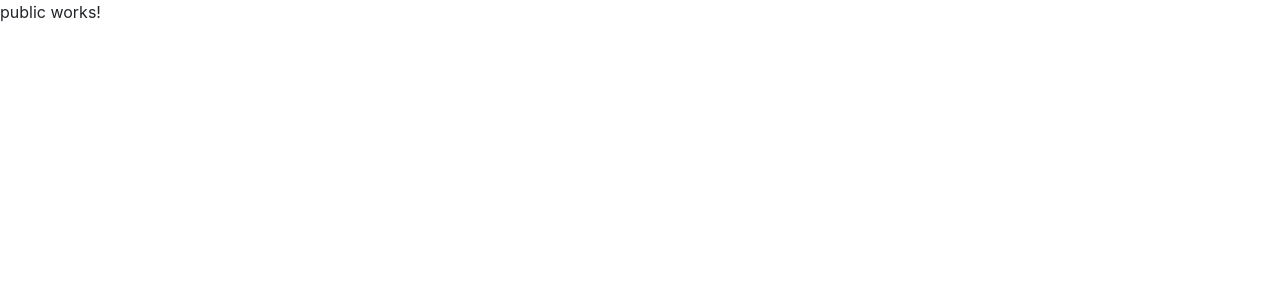
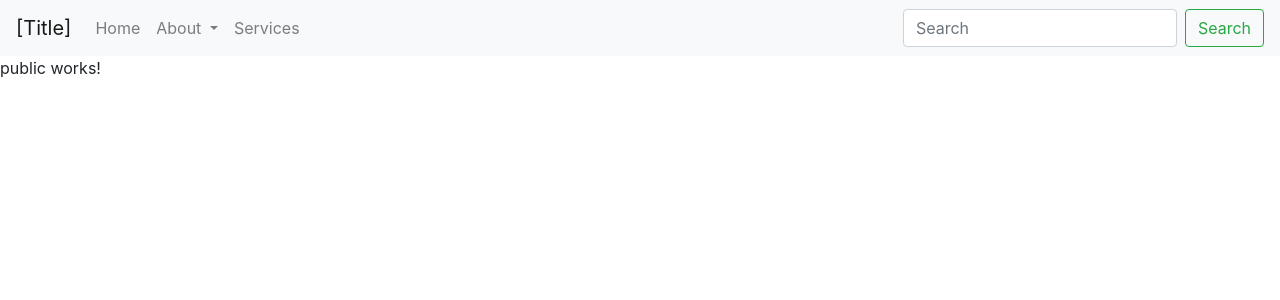
Before and after one commit to marcohern/ultimate, an Angular app in the folder frontend/: page / in a window 1280 px wide. Shown: the top 300 px of the page. Built offline with nearby package versions, Linux system fonts and the light colour scheme.

Commit message:
added dynamic menu system

```diff
--- a/frontend/src/app/app.component.html
+++ b/frontend/src/app/app.component.html
@@ -1 +1,2 @@
+<ultimate-menu [items]="menu"></ultimate-menu>
 <router-outlet></router-outlet>
--- a/frontend/src/app/app.component.ts
+++ b/frontend/src/app/app.component.ts
@@ -1,10 +1,18 @@
-import { Component } from '@angular/core';
+import { Component, OnInit } from '@angular/core';
+import { MenuItem } from './modules/ultimate-core/models/menu-item';
+import { menu } from './menu';
 
 @Component({
   selector: 'app-root',
   templateUrl: './app.component.html',
   styleUrls: ['./app.component.css']
 })
-export class AppComponent {
+export class AppComponent implements OnInit {
   title = 'ultimate';
+  menu:MenuItem[] = [];
+
+  ngOnInit() {
+    console.log(menu);
+    this.menu = menu;
+  }
 }
--- a/frontend/src/app/app.module.ts
+++ b/frontend/src/app/app.module.ts
@@ -5,7 +5,7 @@ import { AppRoutingModule } from './app-routing.module';
 import { UltimateAuthModule } from './modules/ultimate-auth/ultimate-auth.module';
 
 import { AppComponent } from './app.component';
-
+import { UltimateCoreModule } from './modules/ultimate-core/ultimate-core.module';
 
 @NgModule({
   declarations: [
@@ -14,6 +14,7 @@ import { AppComponent } from './app.component';
   imports: [
     BrowserModule,
     AppRoutingModule,
+    UltimateCoreModule,
     UltimateAuthModule
   ],
   providers: [],
--- /dev/null
+++ b/frontend/src/app/menu.ts
@@ -0,0 +1,12 @@
+import { MenuItem } from "./modules/ultimate-core/models/menu-item";
+
+export const menu:MenuItem[] = [
+    {label:'Home',path:['home'], enabled:false},
+    {label:'About', children: [
+        {label:'Who we are',path:['who']},
+        {label:'What we do',path:['what']},
+        {label:'-'},
+        {label:'Where we are',path:['where']},
+    ]},
+    {label:'Services',path:['services']}
+];
--- /dev/null
+++ b/frontend/src/app/modules/ultimate-core/cmps/menu/menu.component.html
@@ -0,0 +1,32 @@
+<nav class="navbar navbar-expand-lg navbar-light bg-light">
+  <a class="navbar-brand" href="#">{{title}}</a>
+  <button class="navbar-toggler" type="button" data-toggle="collapse" data-target="#navbarSupportedContent" aria-controls="navbarSupportedContent" aria-expanded="false" aria-label="Toggle navigation">
+    <span class="navbar-toggler-icon"></span>
+  </button>
+
+  <div class="collapse navbar-collapse" id="navbarSupportedContent">
+    <ul class="navbar-nav mr-auto">
+      <ng-container *ngFor="let item of menu">
+        <li *ngIf="item.dropdown" class="nav-item dropdown">
+          <a class="nav-link dropdown-toggle" href="#" [ngClass]="disableClass"
+            [id]="'navDrop'+item.id" role="button" data-toggle="dropdown" aria-haspopup="true" aria-expanded="false">
+            {{item.label}}
+          </a>
+          <div class="dropdown-menu" *ngIf="item.children" [attr.aria-labelledby]="'navDrop'+item.id">
+            <ng-container *ngFor="let child of item.children">
+              <a *ngIf="!child.divider" class="dropdown-item" [routerLink]="child.path">{{child.label}}</a>
+              <div *ngIf="child.divider" class="dropdown-divider"></div>
+            </ng-container>
+          </div>
+        </li>
+        <li *ngIf="!item.dropdown" class="nav-item">
+          <a class="nav-link" [ngClass]="disableClass" [routerLink]="item.path">{{item.label}}</a>
+        </li>
+      </ng-container>
+    </ul>
+    <form class="form-inline my-2 my-lg-0">
+      <input class="form-control mr-sm-2" type="search" placeholder="Search" aria-label="Search">
+      <button class="btn btn-outline-success my-2 my-sm-0" type="submit">Search</button>
+    </form>
+  </div>
+</nav>
--- /dev/null
+++ b/frontend/src/app/modules/ultimate-core/cmps/menu/menu.component.ts
@@ -0,0 +1,47 @@
+import { Component, OnInit, Input } from '@angular/core';
+import { MenuItem } from '../../models/menu-item';
+
+@Component({
+  selector: 'ultimate-menu',
+  templateUrl: './menu.component.html',
+  styleUrls: ['./menu.component.css']
+})
+export class MenuComponent implements OnInit {
+
+
+  constructor() { }
+
+  @Input()
+  public title = '[Title]';
+
+  @Input()
+  public items:MenuItem[] = [];
+
+  public menu:any[] = [];
+
+  ngOnInit() {
+    var j=1;
+    for(let i of this.items) {
+
+      var m = {
+        id: j,
+        label: i.label,
+        divider: false,
+        enabled: false,
+        dropdown: false,
+        children: i.children,
+        path: i.path,
+        disableClass: ''
+      };
+      m.enabled = (typeof i.enabled === 'undefined') ? true : (i.enabled === true) ? true : false;
+      m.divider = (i.label == '-') ? true : false;
+      m.dropdown = (i.children && i.children.length > 0) ? true : false;
+      m.disableClass = (m.enabled) ? '' : 'disabled';
+      console.log(i,m.disableClass);
+
+      this.menu.push(m);
+      j++;
+    }
+  }
+
+}
--- /dev/null
+++ b/frontend/src/app/modules/ultimate-core/models/menu-item.ts
@@ -0,0 +1,6 @@
+export class MenuItem {
+    label:string = '';
+    enabled?:boolean = true;
+    path?:any[] = [];
+    children?:MenuItem[] = [];
+}
```
Also changed, not shown: frontend/src/app/modules/ultimate-core/ultimate-core.module.ts (+9 -3 lines), frontend/src/app/modules/ultimate-core/cmps/menu/menu.component.css (added), 1 other file (tests, documents, lock files or other folders).
